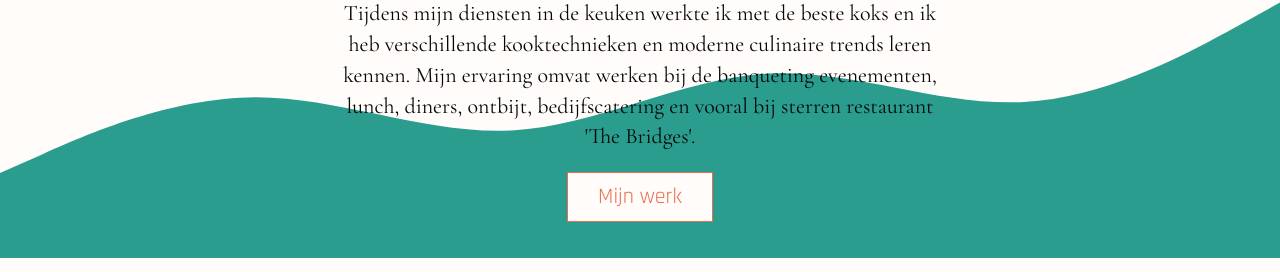
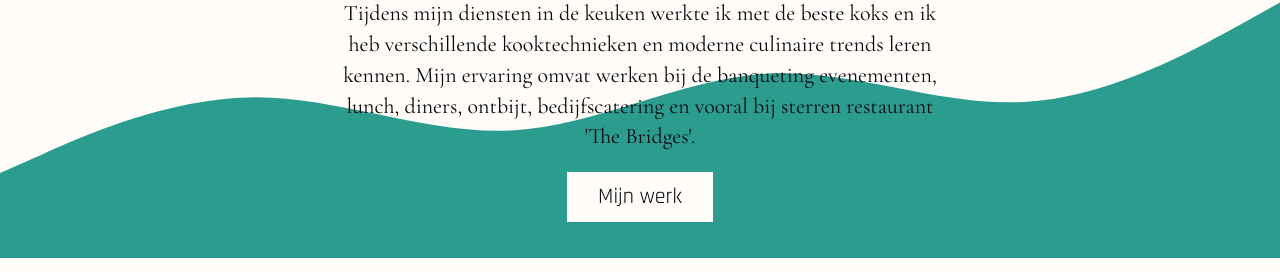
Before and after one commit to Vastlaan/flexiblechef, a React (Create React App) app in the folder client/: page / in a window 1280 px wide. Shown: the part 1237-1509 px from the top of the page. Built offline with nearby package versions, Linux system fonts and the light colour scheme; a web font is replaced by a local one.

Commit message:
Change look of the button section about at landing page

```diff
--- a/client/src/components/landing/about/index.js
+++ b/client/src/components/landing/about/index.js
@@ -84,12 +84,12 @@ const Text = styled.p`
 
 const CustomButton = styled(Button)`
     z-index: 4;
-    border: 1px solid ${(props) => props.theme.warm};
+    border: 1px solid transparent;
 
     background-color: ${(props) => props.theme.bg};
 
     a {
         text-decoration: none;
-        color: ${(props) => props.theme.warm};
+        color: ${(props) => props.theme.font};
     }
 `;
```
